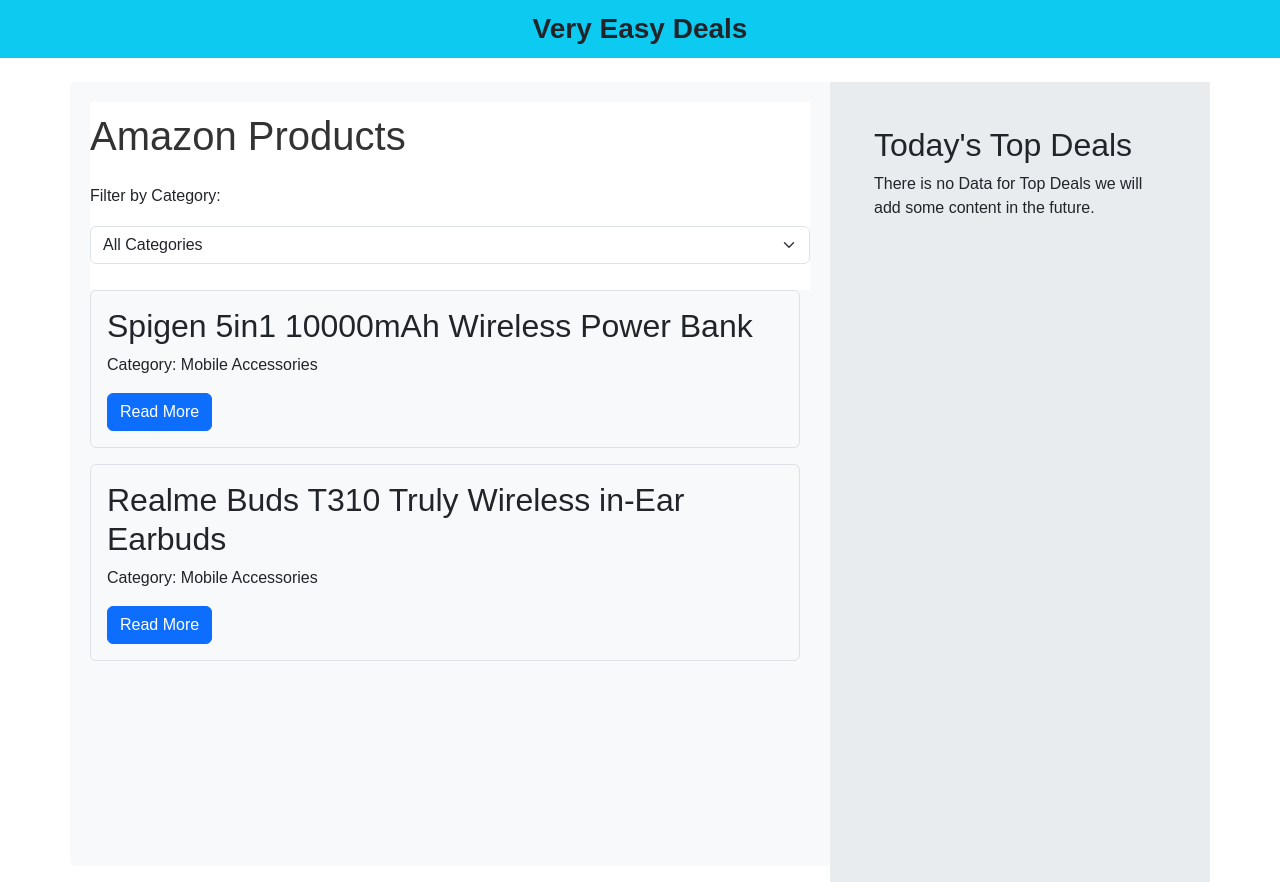
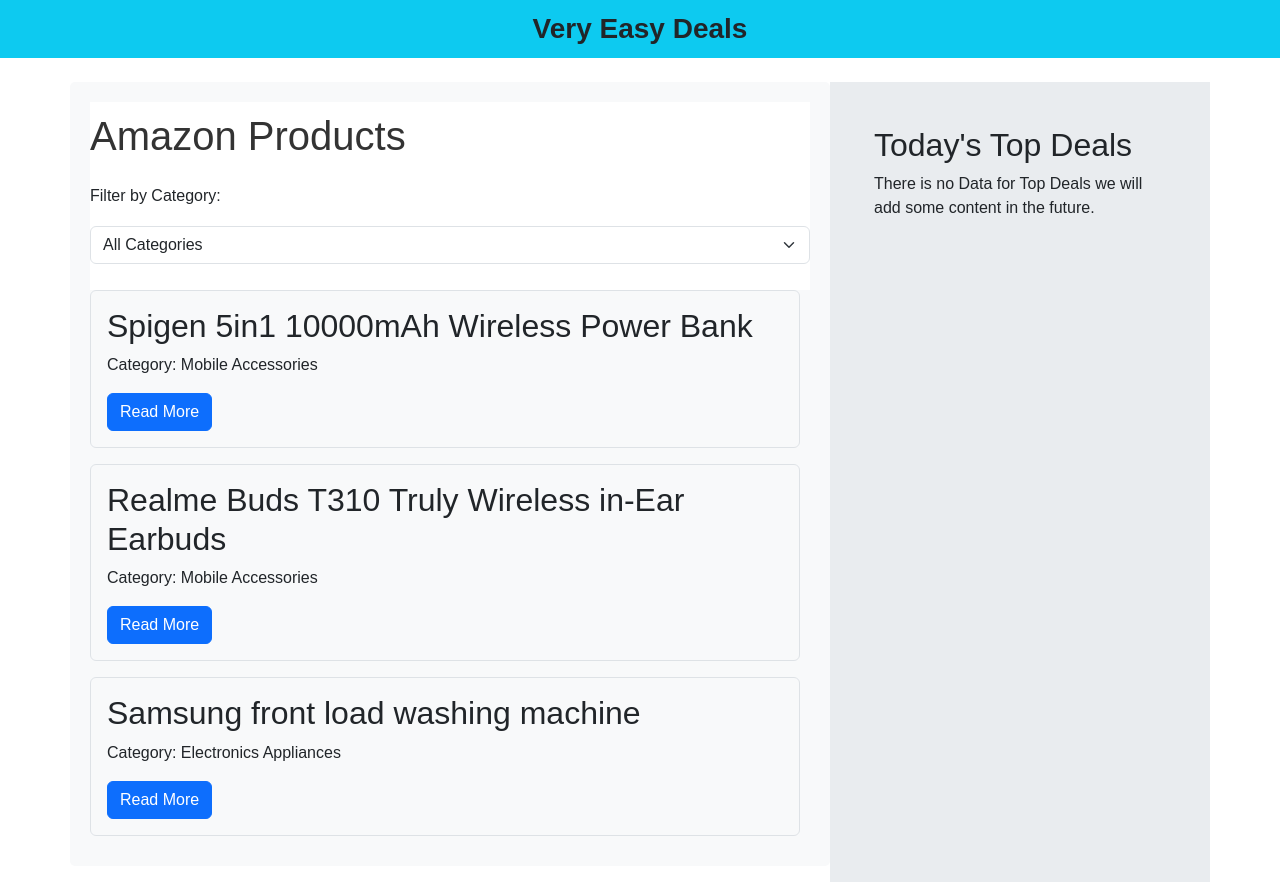
Before and after one commit to bobnano/very-Easy-Shutter-Deals, a React (Create React App) app: page / in a window 1280 px wide. Built offline with nearby package versions, Linux system fonts and the light colour scheme.

Commit message:
Update products.js

```diff
--- a/src/products.js
+++ b/src/products.js
@@ -15,6 +15,14 @@
         description: "This Tws comes With 46dB Hybrid ANC, 360° Spatial Audio, 12.4mm Dynamic Bass Driver, Upto 40Hrs Battery and Fast Charging (Monet Purple)",
         link:"https://amzn.to/3N8TXag",
         img:"https://m.media-amazon.com/images/I/61grOKkDUvL._SL1500_.jpg"
+    },
+     {
+        id: 5,
+        title: "Samsung front load washing machine",
+        category: "Electronics Appliances",
+        description: "",
+        link:"https://amzn.to/3UCxiaB",
+        img:"https://m.media-amazon.com/images/I/713eN3yDIIL._SL1500_.jpg"
     },
     //   {
     //     id: 3,
```
